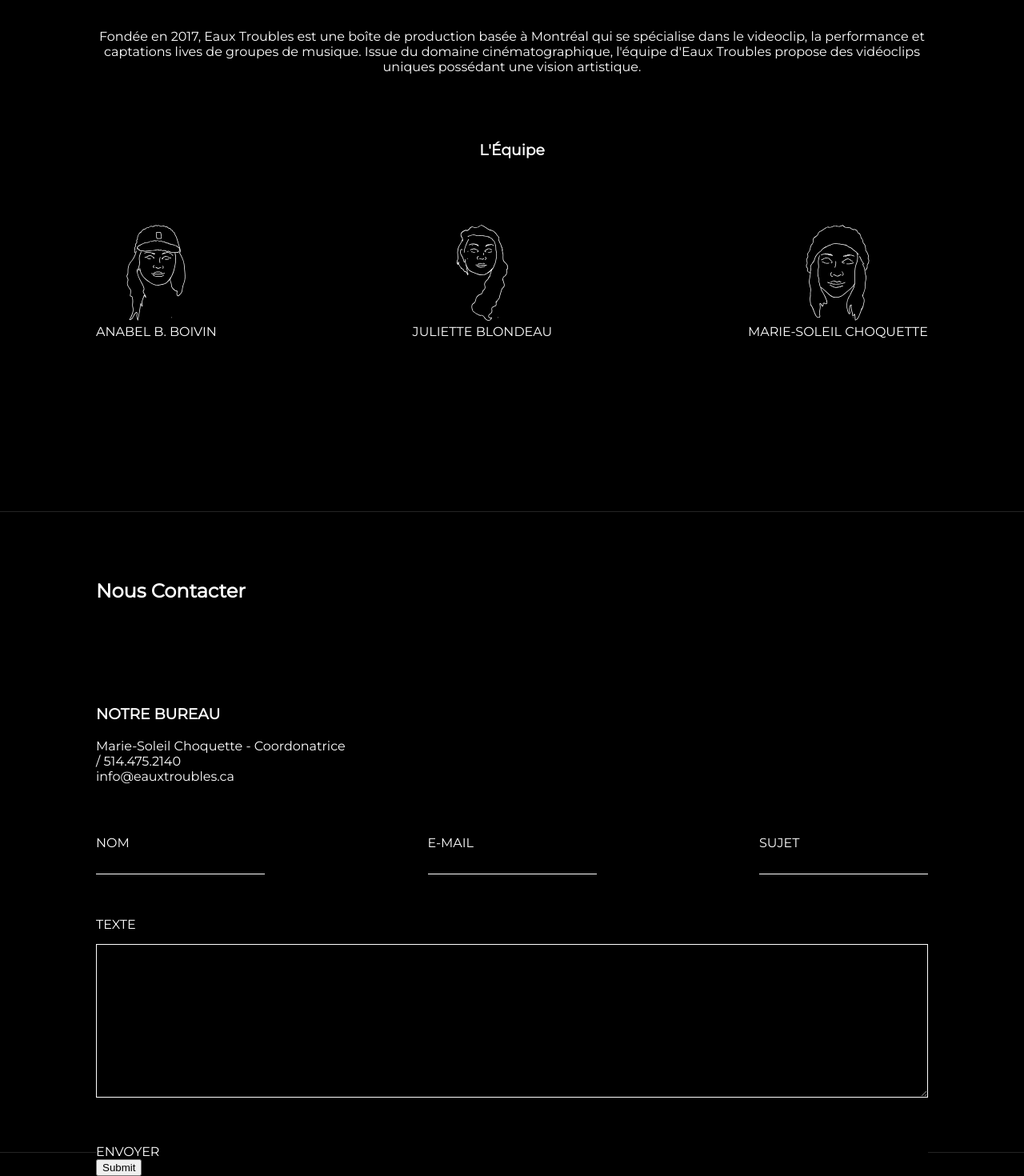
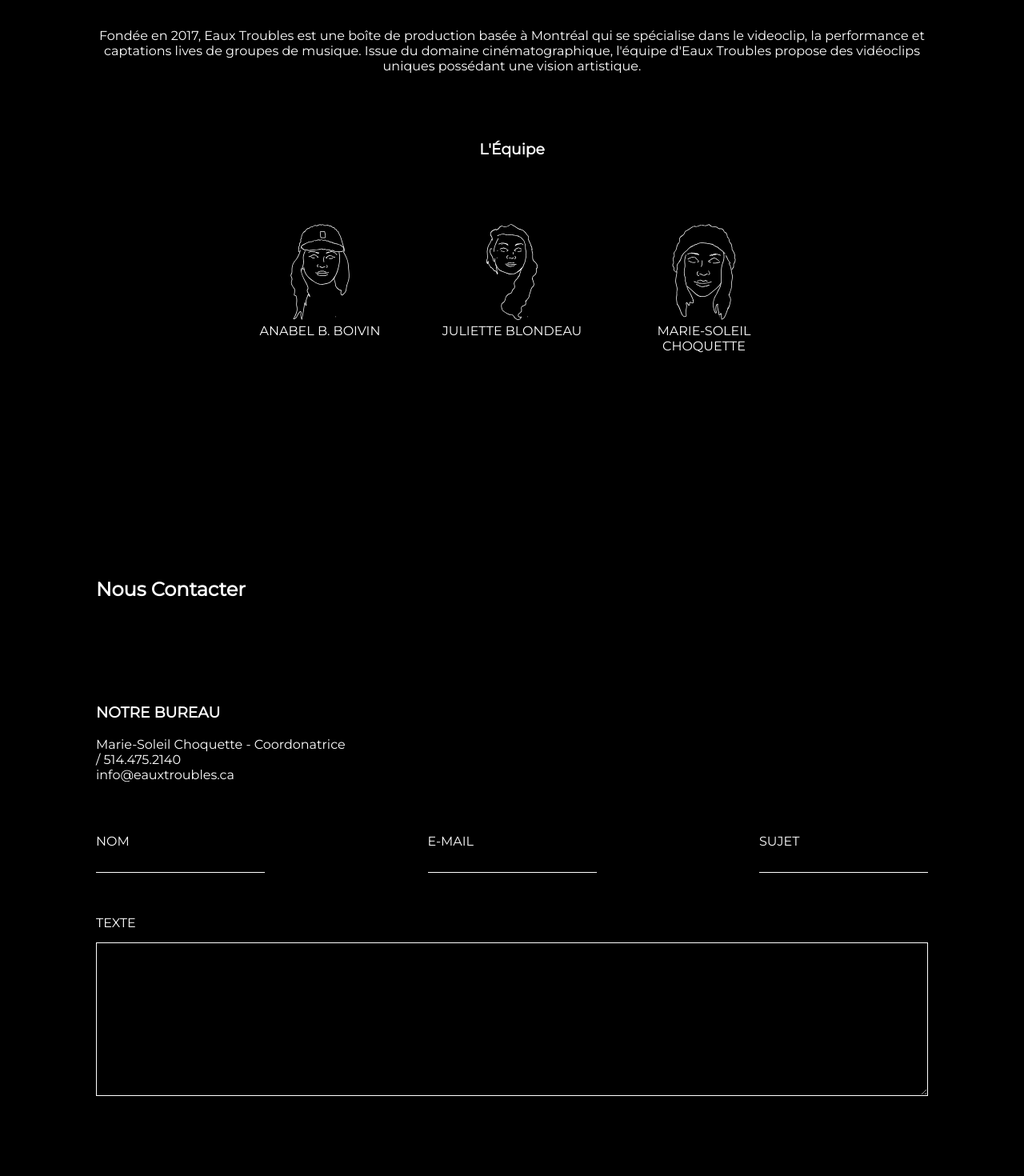
Before and after one commit to SimonDrouin/marie-so, a React app: page / in a window 1280 px wide. Shown: the part 962-2432 px from the top of the page at 80% size. Built offline with nearby package versions, Linux system fonts and the light colour scheme.

Commit message:
submit button style, animate header & scroller, bunch o' other shit

```diff
--- a/src/components/Body/style.css
+++ b/src/components/Body/style.css
@@ -4,9 +4,6 @@
     padding-left: 15vh;
     padding-right: 15vh;
     flex: 1 100%;
-    border-bottom: 1px;
-    border-bottom-color: #80808045;
-    border-bottom-style: solid;
 }
 
 @media all and (max-width: 800px) {
--- a/src/components/header/header.tsx
+++ b/src/components/header/header.tsx
@@ -12,12 +12,14 @@ export namespace Header {
         sections: SectionsEnumStr[];
         logo: any;
         burger: any;
+        currentSection?: SectionsEnumStr;
         actions?: any;
         menuIsOpen?: boolean;
     }
 
     export interface State {
         navigation: {
+            currentSection: SectionsEnumStr;
             menuIsOpen: boolean;
         };
     }
@@ -28,13 +30,6 @@ export class Header extends React.Component<Header.Props, Header.State> {
     constructor(props?: Header.Props, context?: any) {
         super(props, context);
     }
-
-    readonly style: any = {
-        position: 'fixed',
-        width: '100%',
-        border: '1px solid black',
-        top: '0vh'
-    };
 
     readonly logoStyle: any = {
         position: 'fixed',
@@ -59,7 +54,7 @@ export class Header extends React.Component<Header.Props, Header.State> {
             </div>
         );
 
-        const menu = <div className={styles.container}>
+        const menu = <div className={styles.menuContainer}>
             {this.props.sections.map(section => {
                 return (
                     <div key={`${section}-header-menu-item`}
@@ -86,7 +81,7 @@ export class Header extends React.Component<Header.Props, Header.State> {
         );
 
         return (
-            <div style={this.style}>
+            <div className={`${styles.container} ${this.props.currentSection === this.props.sections[0] ? styles.hide : ""}`} >
                 {this.props.menuIsOpen ? null : logo}
                 {this.props.menuIsOpen ? menu : null}
                 {burger} {/* TODO: on menu open replace with close icon */}
@@ -101,7 +96,8 @@ export class Header extends React.Component<Header.Props, Header.State> {
 
 function mapStateToProps(state: Header.State) {
     return {
-        menuIsOpen: state.navigation.menuIsOpen
+        menuIsOpen: state.navigation.menuIsOpen,
+        currentSection: state.navigation.currentSection
     };
 }
 
--- a/src/components/header/style.css
+++ b/src/components/header/style.css
@@ -1,4 +1,15 @@
 .container {
+    position: fixed;
+    width: 100%;
+    border: 1px solid black;
+    top: 0vh;
+
+    visibility: visible;
+    opacity: 1;
+    transition: visibility 0s, opacity 1s linear;
+}
+
+.menuContainer {
     flex-flow: row nowrap;
     -webkit-flex-flow: row nowrap;
     justify-content: space-around;
@@ -7,10 +18,9 @@
     z-index: 9999;
 }
 
-
 /* Mobile */
 @media all and (max-width: 600px) {
-    .container {
+    .menuContainer {
         flex-direction: column;
     }
 }
@@ -19,3 +29,8 @@
     display: inline-flex;
     padding: 20px;
 }
+
+.hide {
+    visibility: hidden;
+    opacity: 0;
+}
--- a/src/components/scroller/scroller.tsx
+++ b/src/components/scroller/scroller.tsx
@@ -28,8 +28,8 @@ export class Scroller extends React.Component<Scroller.Props, Scroller.State> {
 
     render() {
         return (
-            <div className={styles.container}>
-                {this.props.sections.map(section => {
+            <div className={`${styles.container} ${this.props.currentSection === this.props.sections[0] ? styles.hide : ""}`}>
+                {this.props.sections.filter(section => section !== this.props.sections[0]).map(section => {
                     return (
                         <div key={section} onClick={() => this.props.actions.scrollerItemClicked(section)}>
                             <div className={`${styles.icon} ${this.props.currentSection === section ? styles.selected : ''}`}></div>
--- a/src/components/scroller/style.css
+++ b/src/components/scroller/style.css
@@ -21,11 +21,19 @@
 }
 
 .container {
-    padding: 20px;
+    padding: 15px;
     overflow: hidden;
     position: fixed;
     right: 0vw;
     top: 50vh;
-    border: 1px solid black;
     z-index: 1000;
+
+    visibility: visible;
+    opacity: 1;
+    transition: visibility 0s, opacity 1s linear;
 }
+
+.hide {
+    visibility: hidden;
+    opacity: 0;
+}
--- a/src/containers/MainApp/main-app.tsx
+++ b/src/containers/MainApp/main-app.tsx
@@ -66,10 +66,18 @@ export class MainApp extends React.Component<MainApp.Props, MainApp.State> {
         event.target.pauseVideo();
     }
 
+    formIsValid(name, email, subject, content) {
+        return name !== '' && email !== '' && subject !== '' && content !== '';
+    }
+
     onSubmitContactInfos(name, email, subject, content) {
-        fetch("https://eaux-troubles.firebaseapp.com/api/sendEmail",
-        {
-            method: "POST",
+        if (!this.formIsValid(name, email, subject, content)) {
+            console.warn('Invalid form');
+            return;
+        }
+
+        fetch('https://eaux-troubles.firebaseapp.com/api/sendEmail', {
+            method: 'POST',
             body: JSON.stringify({
                 name: name,
                 email: email,
@@ -77,14 +85,19 @@ export class MainApp extends React.Component<MainApp.Props, MainApp.State> {
                 content: content
             }),
             headers: {
-              "Content-Type": "application/json"
+                'Content-Type': 'application/json'
             },
-            credentials: "same-origin"
-        })
+            credentials: 'same-origin'
+        });
     }
 
     render() {
         const teamMemberIconSize = 120;
+        const test = {
+            width: '200px',
+            paddingLeft: `${this.props.screenWidth <= 500 ? (this.props.screenWidth - 200) / 2 : '20'}px`,
+            paddingRight: `${this.props.screenWidth <= 500 ? (this.props.screenWidth - 200) / 2 : '20'}px`
+        };
 
         const SECTIONS = [
             {
@@ -115,40 +128,22 @@ export class MainApp extends React.Component<MainApp.Props, MainApp.State> {
                             <h2>À Propos</h2>
                         </div>
                         <div>
-                            Fondée en 2017, Eaux Troubles est une boîte de production basée à Montréal qui se spécialise dans le videoclip, la
-                            performance et captations lives de groupes de musique. Issue du domaine cinématographique, l'équipe d'Eaux Troubles
-                            propose des vidéoclips uniques possédant une vision artistique.
+                            Fondée en 2017, Eaux Troubles est une boîte de production basée à Montréal qui se spécialise dans le videoclip,
+                            la performance et captations lives de groupes de musique. Issue du domaine cinématographique, l'équipe d'Eaux
+                            Troubles propose des vidéoclips uniques possédant une vision artistique.
                         </div>
                         <div className={styles.sectionHeader}>
                             <h3>L'Équipe</h3>
                         </div>
                         <div className={`${styles.teamMembersContainer} ${styles.scrollHorizontal} ${styles.scrollItem}`}>
-                            <div
-                                style={{
-                                    paddingLeft: `${
-                                        this.props.screenWidth <= 500 ? (this.props.screenWidth - teamMemberIconSize) / 2 : 0
-                                    }px`,
-                                    paddingRight: `${
-                                        this.props.screenWidth <= 500 ? (this.props.screenWidth - teamMemberIconSize) / 2 : 0
-                                    }px`
-                                }}
-                            >
-                                <img src={require('./annabelle.svg')} height={120} width={teamMemberIconSize} /> <div>ANABEL B. BOIVIN</div>{' '}
+                            <div style={test}>
+                                <img src={require('./annabelle.svg')} height={120} width="200" /> <div>ANABEL B. BOIVIN</div>{' '}
                             </div>
-                            <div style={{
-                                    paddingRight: `${
-                                        this.props.screenWidth <= 500 ? (this.props.screenWidth - teamMemberIconSize) / 2 : 0
-                                    }px`
-                                }}>
-                                <img src={require('./juliette.svg')} height={120} width={teamMemberIconSize} /> <div>JULIETTE BLONDEAU</div>{' '}
+                            <div style={test}>
+                                <img src={require('./juliette.svg')} height={120} width="200" /> <div>JULIETTE BLONDEAU</div>{' '}
                             </div>
-                            <div style={{
-                                    paddingRight: `${
-                                        this.props.screenWidth <= 500 ? (this.props.screenWidth - teamMemberIconSize) / 2 : 0
-                                    }px`
-                                }}>
-                                <img src={require('./marie-soleil.svg')} height={120} width={teamMemberIconSize} />{' '}
-                                <div>MARIE-SOLEIL CHOQUETTE</div>{' '}
+                            <div style={test}>
+                                <img src={require('./marie-soleil.svg')} height={120} width="200" /> <div>MARIE-SOLEIL CHOQUETTE</div>{' '}
                             </div>
                         </div>
                     </div>
@@ -160,7 +155,8 @@ export class MainApp extends React.Component<MainApp.Props, MainApp.State> {
             // },
             {
                 id: SectionsEnumStr.ContactUsSection,
-                component: <div className={styles.contactSection}>
+                component: (
+                    <div className={styles.contactSection}>
                         <div className={styles.sectionHeader}>
                             <h2> Nous Contacter </h2>
                         </div>
@@ -168,76 +164,90 @@ export class MainApp extends React.Component<MainApp.Props, MainApp.State> {
                             <div className={styles.contactInfos}>
                                 <h3>NOTRE BUREAU</h3>
                                 <div>
-                                <div>
-                                    Marie-Soleil Choquette - Coordonatrice
-                                </div>
-                                <div>
-                                    / 514.475.2140
-                                </div>
-                                <div>
-                                    info@eauxtroubles.ca
-                                </div>
+                                    <div>Marie-Soleil Choquette - Coordonatrice</div>
+                                    <div>/ 514.475.2140</div>
+                                    <div>info@eauxtroubles.ca</div>
                                 </div>
                             </div>
                             <div className={`${styles.formStyle}`}>
                                 <div className={`${styles.contactFormSection} ${styles.flexContainer} ${styles.wrap}`}>
                                     <div>
-                                    <div>
-                                        NOM
-                                    </div>
-                                    <input type="text" name="name" value={this.props.nameInputValue} onChange={(e) => this.props.actions.contactUsNameInputValueChanged(e.target.value)} />
+                                        <div>NOM</div>
+                                        <input
+                                            type="text"
+                                            name="name"
+                                            value={this.props.nameInputValue}
+                                            onChange={e => this.props.actions.contactUsNameInputValueChanged(e.target.value)}
+                                        />
                                     </div>
                                     <div className={styles.contactFormField}>
-                                    <div>
-                                        E-MAIL
-                                    </div>
-                                    <input type="text" name="email" value={this.props.emailInputValue} onChange={(e) => this.props.actions.contactUsEmailInputValueChanged(e.target.value)} />
+                                        <div>E-MAIL</div>
+                                        <input
+                                            type="text"
+                                            name="email"
+                                            value={this.props.emailInputValue}
+                                            onChange={e => this.props.actions.contactUsEmailInputValueChanged(e.target.value)}
+                                        />
                                     </div>
                                     <div className={styles.contactFormField}>
-                                    <div>
-                                        SUJET
-                                    </div>
-                                    <input type="text" name="subject" value={this.props.subjectInputValue} onChange={(e) => this.props.actions.contactUsSubjectInputValueChanged(e.target.value)} />
+                                        <div>SUJET</div>
+                                        <input
+                                            type="text"
+                                            name="subject"
+                                            value={this.props.subjectInputValue}
+                                            onChange={e => this.props.actions.contactUsSubjectInputValueChanged(e.target.value)}
+                                        />
                                     </div>
                                 </div>
                                 <div className={`${styles.contactFormSection}`}>
                                     <div>
+                                        <div>TEXTE</div>
                                         <div>
-                                        TEXTE
-                                    </div>
-                                    <div>
-                                        <textarea name="content"
+                                            <textarea
+                                                name="content"
                                                 value={this.props.emailContentInputValue}
-                                            onChange={(e) => this.props.actions.contactUsEmailContentInputValueChanged(e.target.value)} />
+                                                onChange={e => this.props.actions.contactUsEmailContentInputValueChanged(e.target.value)}
+                                            />
                                         </div>
                                     </div>
                                 </div>
 
-                            <div className={`${styles.contactFormSection}`}>
-                                <div>
-                                    <div>
+                                <div className={`${styles.contactFormSection} ${styles.alignRight}`}>
+                                    <a
+                                        className={`${styles.buttonLarge} ${styles.showHideAnimation}
+                                            ${
+                                                this.formIsValid(
+                                                    this.props.nameInputValue,
+                                                    this.props.emailInputValue,
+                                                    this.props.subjectInputValue,
+                                                    this.props.emailContentInputValue
+                                                )
+                                                    ? ''
+                                                    : styles.hide
+                                            }`}
+                                        onClick={() =>
+                                            this.onSubmitContactInfos(
+                                                this.props.nameInputValue,
+                                                this.props.emailInputValue,
+                                                this.props.subjectInputValue,
+                                                this.props.emailContentInputValue
+                                            )
+                                        }
+                                    >
                                         ENVOYER
-                                    </div>
-                                    <div>
-                                        <input type="submit"
-                                            onClick={() => this.onSubmitContactInfos(this.props.nameInputValue, this.props.emailInputValue, this.props.subjectInputValue, this.props.emailContentInputValue)} />
+                                    </a>
                                 </div>
                             </div>
                         </div>
                     </div>
-                    </div>
-                </div>
+                )
             }
         ];
-
-        const header = (
-            <Header sections={SECTIONS.map(({ id }) => id)} logo={require('./logo-main.svg')} burger={require('./burger-header.svg')} />
-        );
 
         return (
             <div className={styles.wrapper}>
                 <Scroller sections={SECTIONS.map(({ id }) => id)} currentSection={this.props.currentSection} />
-                {this.props.showHeaders ? header : null}
+                <Header sections={SECTIONS.map(({ id }) => id)} logo={require('./logo-main.svg')} burger={require('./burger-header.svg')} />
                 <Body sections={SECTIONS} />
             </div>
         );
--- a/src/containers/MainApp/style.css
+++ b/src/containers/MainApp/style.css
@@ -43,7 +43,7 @@
 
 /* Sections */
 .teamMembersContainer {
-  justify-content: space-between;
+  justify-content: center;
 }
 
 .contactSection {
@@ -60,6 +60,10 @@
 
 .contactInfos {
   padding: 2vw 0vw;
+}
+
+.alignRight {
+  text-align: right;
 }
 
 /* Forms */
@@ -116,6 +120,11 @@
   border-bottom-width: 3px;
 }
 
+.buttonLarge {
+  padding: 8px;
+  border: 1px white solid;
+}
+
 /* end forms */
 
 
@@ -151,3 +160,14 @@
   align-content: space-between;
 }
 /* end flex */
+
+.showHideAnimation {
+  visibility: visible;
+  opacity: 1;
+  transition: visibility 0s, opacity 1s linear;
+}
+
+.hide {
+    visibility: hidden;
+    opacity: 0;
+}
```
Also changed, not shown: 1 other file (tests, documents, lock files or other folders). Lines whose indentation alone changed are shown as unchanged.
